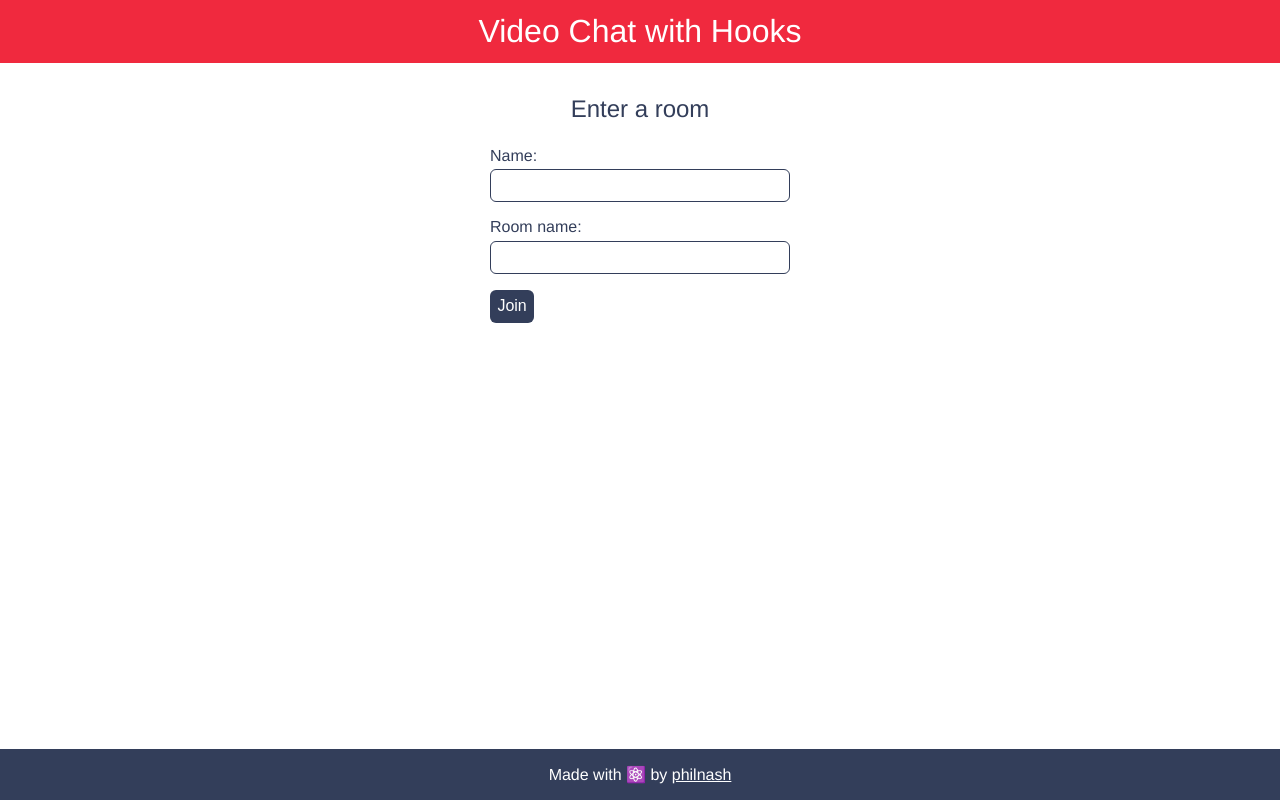
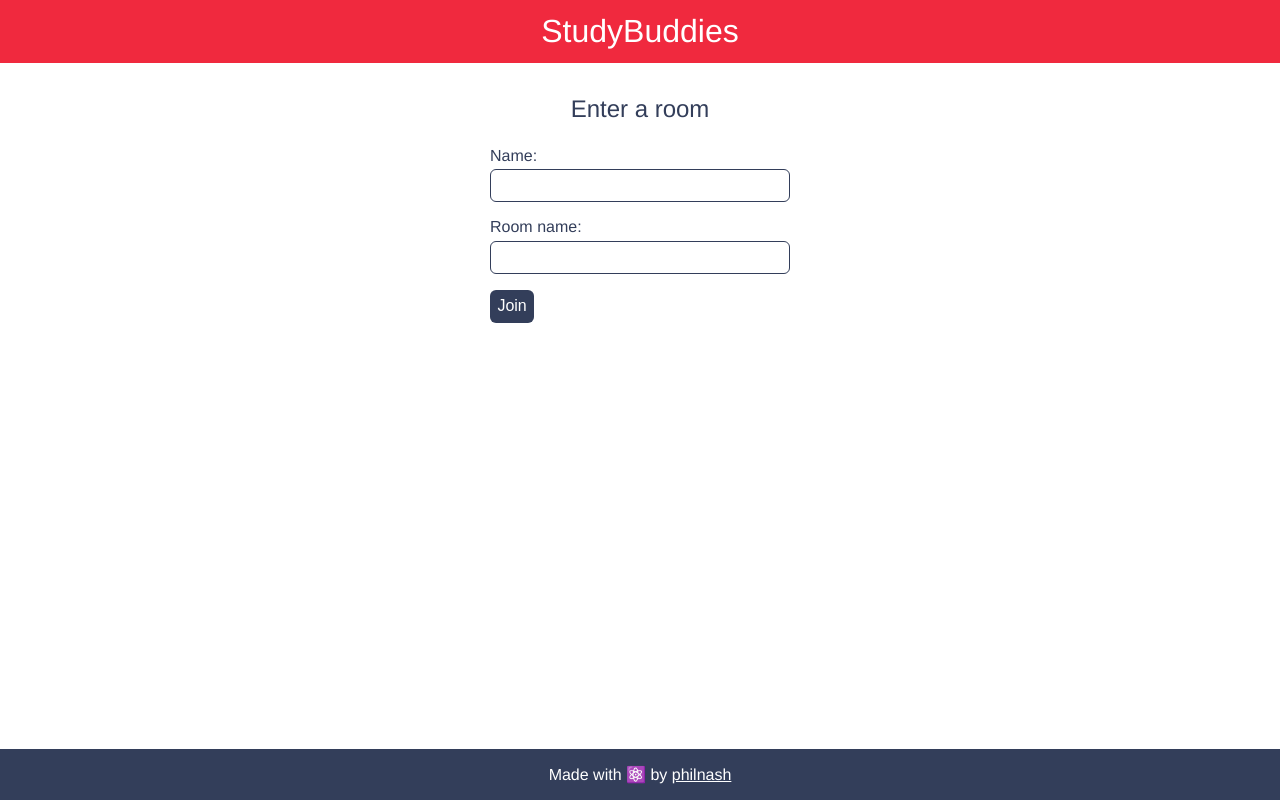
Before and after one commit to IsabellaSchneider7/studdybuddies, a React (Create React App) app in the folder studyBuddiesProject/: page / in a window 1280 px wide. Built offline with nearby package versions, Linux system fonts and the light colour scheme.

Commit message:
LETS GOOO SHE WORKS

```diff
--- a/studyBuddiesProject/src/App.js
+++ b/studyBuddiesProject/src/App.js
@@ -6,7 +6,7 @@ const App = () => {
   return (
     <div className="app">
       <header>
-        <h1>Video Chat with Hooks</h1>
+        <h1>StudyBuddies</h1>
       </header>
       <main>
         <VideoChat />
```
Also changed, not shown: 1 other file (tests, documents, lock files or other folders).
